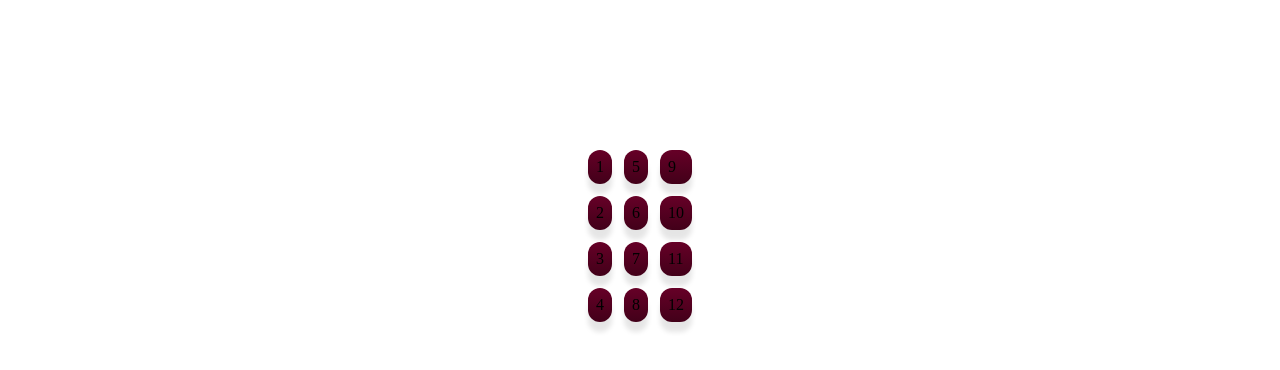
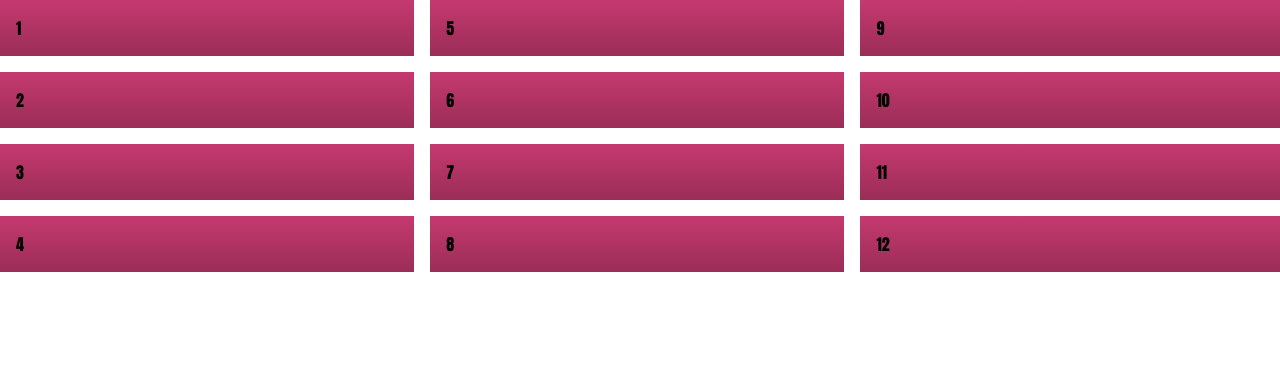
Before and after one commit to RhonStephenFernandez/RhonStephenPortfolio, a plain HTML site: page GridDemo.html in a window 1280 px wide. Shown: the top 370 px of the page. Drawn offline with Linux system fonts and the light colour scheme.

Commit message:
Update GridDemo.html

```diff
--- a/GridDemo.html
+++ b/GridDemo.html
@@ -4,7 +4,7 @@
     <meta charset="UTF-8">
     <meta name="viewport" content="width=device-width, initial-scale=1.0">
     <title>Document</title>
-    <link rel="stylesheet" href="CSS Files/Grid.css">
+    <link rel="stylesheet" href="CSS Files/GridDemo.css">
 </head>
 <body>
     <main class="container">
```
